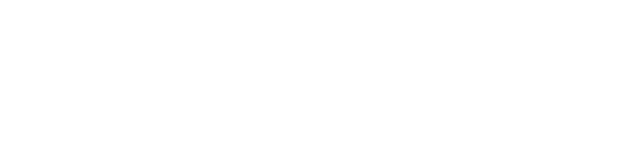
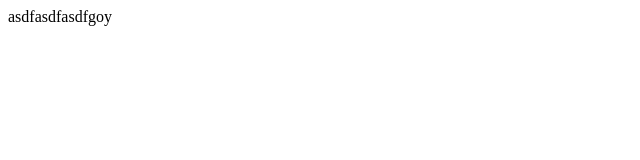
Before and after one commit to jidragoon/asasddd, a plain HTML site: page index.html in a window 1280 px wide. Shown: the whole page, without its empty margins (0-640 px from the left). Drawn offline with Linux system fonts and the light colour scheme.

Commit message:
asdfasdfasfdaf

```diff
--- a/index.html
+++ b/index.html
@@ -6,6 +6,6 @@
     <title>Document</title>
 </head>
 <body>
-
+    asdfasdfasdfgoy
 </body>
 </html>
```
Also changed, not shown: test.txt (added).
